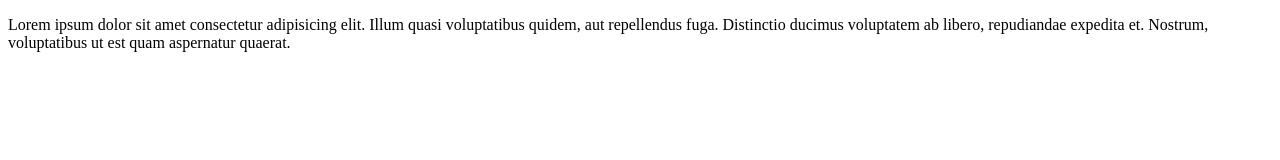
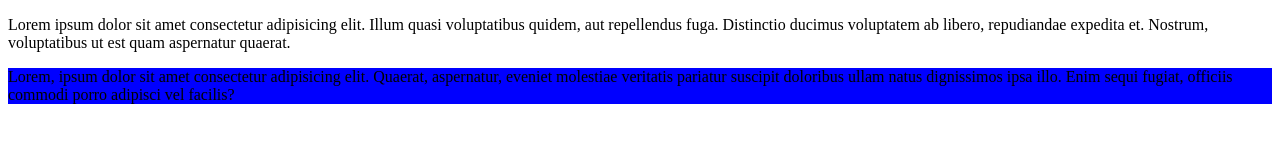
Before and after one commit to Anthic/github-set, a plain HTML site: page github set/index.html in a window 1280 px wide. Drawn offline with Linux system fonts and the light colour scheme.

Commit message:
index.html

```diff
--- /dev/null
+++ b/github set/css/style.css
@@ -0,0 +1,3 @@
+div{
+    background-color: blue;
+}
--- a/github set/index.html
+++ b/github set/index.html
@@ -4,8 +4,12 @@
     <meta charset="UTF-8">
     <meta name="viewport" content="width=device-width, initial-scale=1.0">
     <title>my first work</title>
+    <link rel="stylesheet" href="css/style.css".css">
 </head>
 <body>
     <P>Lorem ipsum dolor sit amet consectetur adipisicing elit. Illum quasi voluptatibus quidem, aut repellendus fuga. Distinctio ducimus voluptatem ab libero, repudiandae expedita et. Nostrum, voluptatibus ut est quam aspernatur quaerat.</P>
+    <div>
+        <p>Lorem, ipsum dolor sit amet consectetur adipisicing elit. Quaerat, aspernatur, eveniet molestiae veritatis pariatur suscipit doloribus ullam natus dignissimos ipsa illo. Enim sequi fugiat, officiis commodi porro adipisci vel facilis?</p>
+    </div>
 </body>
 </html>
```
